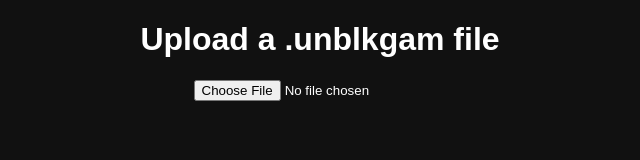
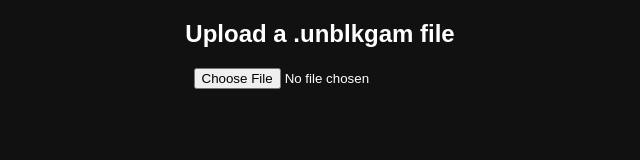
Before and after one commit to Gontheinternetwastaken/thsschool, a plain HTML site: page index.html in a window 1280 px wide. Shown: the whole page, without its empty margins (320-960 px from the left). Drawn offline with Linux system fonts and the light colour scheme.

Commit message:
Update index.html

```diff
--- a/index.html
+++ b/index.html
@@ -3,22 +3,23 @@
 
 <head>
 <meta charset="UTF-8">
-<title>Unblkgam Runner</title>
+<title> </title>
 
+<!-- Ruffle automatic installer -->
 <script src="https://unpkg.com/@ruffle-rs/ruffle"></script>
 
 <style>
 body{
 font-family: Arial;
-text-align: center;
-background-color:#111;
+text-align:center;
+background:#111;
 color:white;
 }
 
 #gameFrame{
-border:none;
 width:800px;
 height:600px;
+border:none;
 display:none;
 margin:auto;
 }
@@ -34,7 +35,7 @@ margin:auto;
 
 <body>
 
-<h1>Upload a .unblkgam file</h1>
+<h2>Upload a .unblkgam file</h2>
 
 <input type="file" id="fileInput" accept=".unblkgam">
 
```
